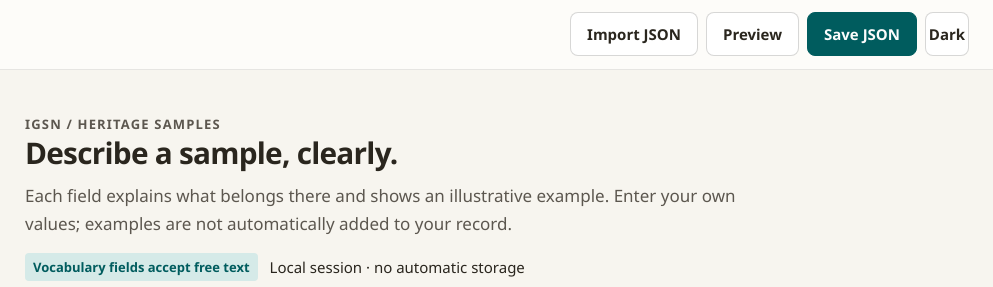
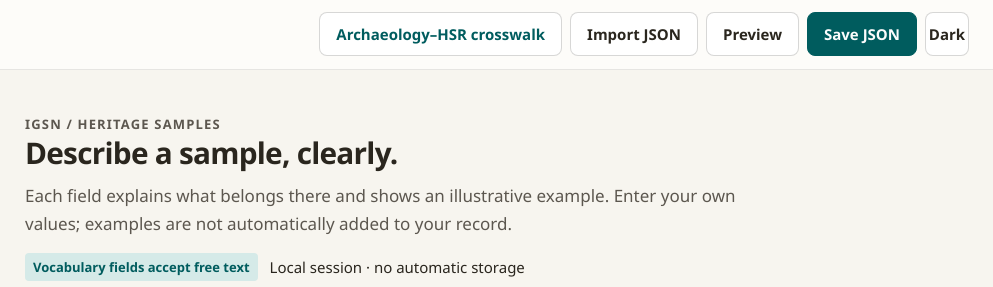
Before and after one commit to fair-archaeometry-lab/hsr-schema-generator, a plain HTML site: page index.html in a window 1280 px wide. Shown: the top 287 px of the page, 287-1280 px from the left. Drawn offline with Linux system fonts and the light colour scheme; a web font is replaced by a local one.

Commit message:
Update index.html

```diff
--- a/index.html
+++ b/index.html
@@ -977,6 +977,15 @@
           </div>
         </div>
         <div class="actions">
+          <a
+            href="./archaeology-hsr-crosswalk-dense.html"
+            target="_blank"
+            rel="noopener noreferrer"
+            class="btn"
+            style="text-decoration: none;"
+          >
+            Archaeology–HSR crosswalk
+          </a>
           <button type="button" id="import-button" class="btn">
             Import JSON</button
           ><button type="button" id="preview-button" class="btn">Preview</button
```
